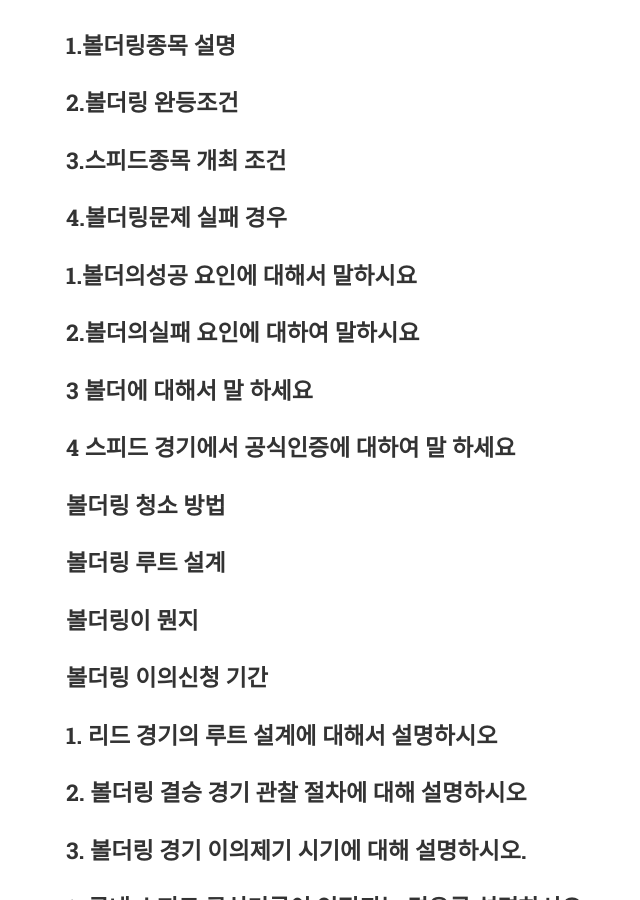
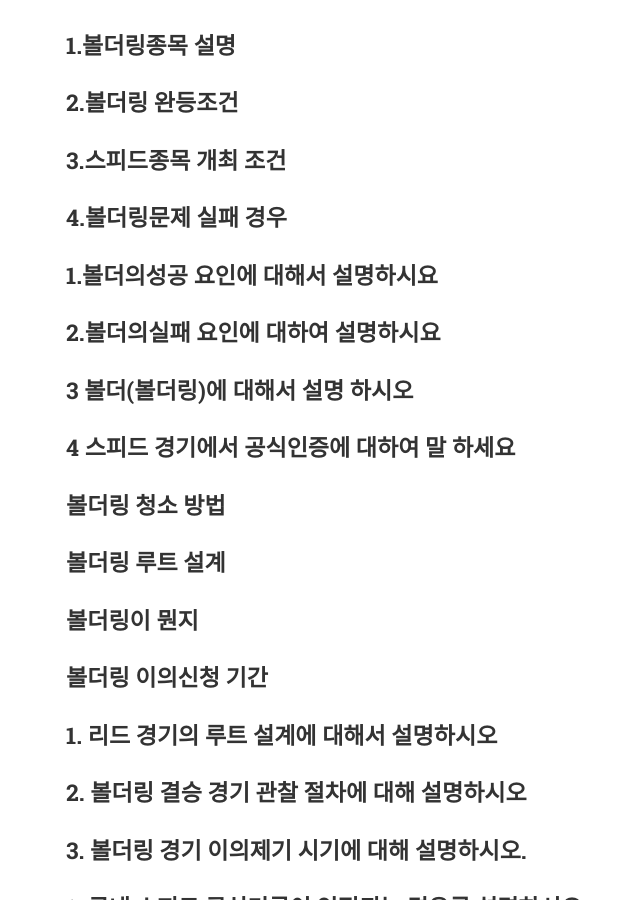
Before and after one commit to bacinchel/bacinchel.github.io, a Jekyll site: the page built from _posts/2023-05-15-license.markdown, in a window 1280 px wide and 900 px high, scrolled down 1295 px. Shown: the whole window, without its empty margins (206-846 px from the left). Built offline with Jekyll 4.4.1, drawn with Linux system fonts in a browser that asks for light colours; nearby versions of some CDN libraries.

Commit message:
Update 2023-05-15-license.markdown

```diff
--- a/_posts/2023-05-15-license.markdown
+++ b/_posts/2023-05-15-license.markdown
@@ -32,9 +32,9 @@ KAF(Korea Alpine Federation) 컴피티션 에어리어는 대한민국 알파인
 ### 2.볼더링 완등조건
 ### 3.스피드종목 개최 조건
 ### 4.볼더링문제 실패 경우
-### 1.볼더의성공 요인에 대해서 말하시요
-### 2.볼더의실패 요인에 대하여 말하시요
-### 3 볼더에 대해서 말 하세요
+### 1.볼더의성공 요인에 대해서 설명하시요
+### 2.볼더의실패 요인에 대하여 설명하시요
+### 3 볼더(볼더링)에 대해서 설명 하시오
 ### 4 스피드 경기에서 공식인증에 대하여 말 하세요
 ### 볼더링 청소 방법
 ### 볼더링 루트 설계
```
